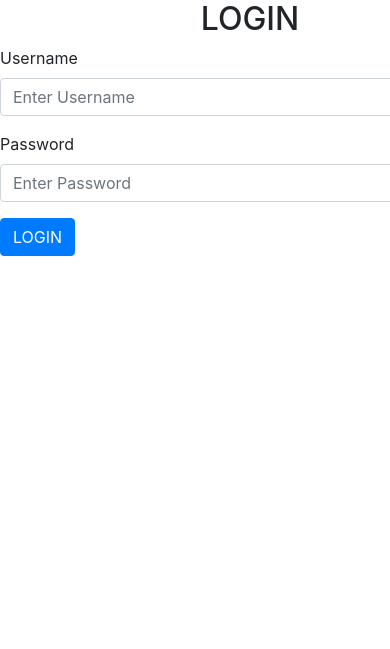
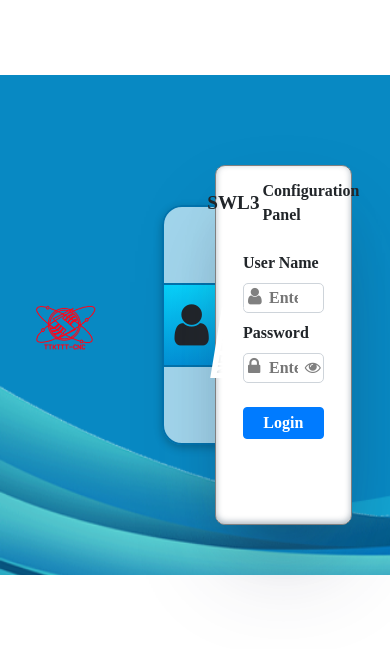
Before and after one commit to ltxuan/SW, a Django app: page /login in a window 390 px wide; the page is wider, and only the part inside the window is pictured. Shown: the top 649 px of that part. Run offline with Django 4.2, Linux system fonts and the light colour scheme; some libraries are stand-ins or nearby versions; some web fonts are replaced.

Commit message:
login with interface the same ACE

```diff
--- a/login/templates/login.html
+++ b/login/templates/login.html
@@ -1,56 +1,71 @@
-<!doctype html>
+{% load static %}
+<!DOCTYPE html>
 <html lang="en">
+<head><meta http-equiv="Content-Type" content="text/html; charset=UTF-8">
+  <style type="text/css">span.iconify, i.iconify, iconify-icon {display: inline-block; width: 1em; }
+  </style>
+    <title>LOGIN</title>
+    <meta http-equiv="X-UA-Compatible" content="ie=edge">
+    <link rel="stylesheet" href="{%static 'css/bootstrap.min.css' %}"/>
+    <link rel="stylesheet" href="{%static 'css/bootstrap.min(1).css' %}"/>
+    <script src="{%static 'js/iconify.min.js.download' %}"></script>
+    <script type="module" src="{%static 'js/index.js.download' %}"></script>
+    <script nomodule="" src="{%static 'js/index.mjs' %}"></script>
+    <script nomodule="" src="{%static 'js/index.d.ts' %}"></script>
+    <script src="{%static 'js/jquery-3.6.0.js.download' %}"></script>
+    <script src="{%static 'js/jquery-2.2.4.js.download' %}"></script>
+    <script src="{%static 'js/jquery-latest.js.download' %}"></script>
+    <link rel="stylesheet" href="{%static 'all.css' %}">
+    <link rel="stylesheet" href="{%static 'css/login.css' %}">
+    <link rel="stylesheet" href="https://cdnjs.cloudflare.com/ajax/libs/font-awesome/4.7.0/css/font-awesome.min.css">
 
-<head>
-    <!-- Required meta tags -->
-    <meta charset="utf-8">
-    <meta name="viewport" content="width=device-width, initial-scale=1, shrink-to-fit=no">
-
-    <!-- Bootstrap CSS -->
-    <link rel="stylesheet" href="https://maxcdn.bootstrapcdn.com/bootstrap/4.0.0/css/bootstrap.min.css"
-        integrity="sha384-Gn5384xqQ1aoWXA+058RXPxPg6fy4IWvTNh0E263XmFcJlSAwiGgFAW/dAiS6JXm" crossorigin="anonymous">
-
-    <title>LOGIN</title>
+    <script src="{%static 'js/login.js.download' %}"></script>
 </head>
-
 <body>
-    <div class="mx-auto" style="width: 500px" ;>
-        <form action="login" method="post" class="form-horizontal">
+        <div id="Login" class="container-fluid">
+            <div class="row row1"></div>
+            <div class="row loginContent">
+                <div class="col-4">
+                    <img src="{%static 'images/logo_admin.png' %}">
+                </div>
+                <div class="col-1"></div>
+                <div class="col-6">
+                    <div class="layer1">
+                        <div class="layer11"></div>
+                        <div class="layer12"><i class="fa fa-user"></i></div>
+                        <div class="layer13"></div>
+                    </div>
+                    <div class="layer2">
+                        <form class="form_login" action="/login" method="POST">
                             {% csrf_token%}
-            <div class="col-xs-8 col-xs-offset-4">
-                <h2 style="text-align:center;">LOGIN</h2>
+                            <div class="title"> <span>SWL3</span><span> Configuration Panel</span></div>
+                            <div class="username">
+                                <label for="username">User Name</label>
+                                <i class="iconUsername fa fa-user"></i>
+                                <input type="text" id="username" placeholder="Enter User Name" name="username">
                             </div>
-
-            <div class="form-group">
-                <label for="username">Username</label>
-                <input type="text" class="form-control" name="username" id="username" placeholder="Enter Username">
+                            <div class="password">
+                            <label for="password">Password</label>
+                                <i class="iconPassword fa fa-lock"></i>
+                                <i class="iconEye fa fa-eye"></i>
+                                <input type="password" id="password"  placeholder="Enter Password" name="password">
                             </div>
-            <div class="form-group">
-                <label for="password">Password</label>
-                <input type="password" class="form-control" name="password" id="password" placeholder="Enter Password">
-            </div>
-            <button type="submit" class="btn btn-primary">LOGIN</button>
-            <br />
-            <div class="form-group">
                             {% for message in messages %}
-                <div class="alert alert-danger" role="alert">
+                            <div style = "color: rgb(255, 0, 0)">
                                 {{message}}
                             </div>
                             {% endfor %}
+                            <div class="btn_login">
+                                <button type="submit" id = "Submit" class="btn btn-primar">Login</button>
+                                <button class="btn btn-primary" type="button" onclick="" hidden>Reset</button>
                             </div>
+
                         </form>
-
-        <!-- Optional JavaScript -->
-        <!-- jQuery first, then Popper.js, then Bootstrap JS -->
-        <script src="https://code.jquery.com/jquery-3.2.1.slim.min.js"
-            integrity="sha384-KJ3o2DKtIkvYIK3UENzmM7KCkRr/rE9/Qpg6aAZGJwFDMVNA/GpGFF93hXpG5KkN"
-            crossorigin="anonymous"></script>
-        <script src="https://cdnjs.cloudflare.com/ajax/libs/popper.js/1.12.9/umd/popper.min.js"
-            integrity="sha384-ApNbgh9B+Y1QKtv3Rn7W3mgPxhU9K/ScQsAP7hUibX39j7fakFPskvXusvfa0b4Q"
-            crossorigin="anonymous"></script>
-        <script src="https://maxcdn.bootstrapcdn.com/bootstrap/4.0.0/js/bootstrap.min.js"
-            integrity="sha384-JZR6Spejh4U02d8jOt6vLEHfe/JQGiRRSQQxSfFWpi1MquVdAyjUar5+76PVCmYl"
-            crossorigin="anonymous"></script>
+                    </div>
+                    <div class="layer3"><i class="fas fa-sort-down"></i></div>
+                </div>
+            </div>
+            <div class="row row1"></div>
+        </div>
 </body>
-
 </html>
```
Also changed, not shown: login/templates/home.html (+20 -63 lines), db.sqlite3. Lines whose indentation alone changed are shown as unchanged.
